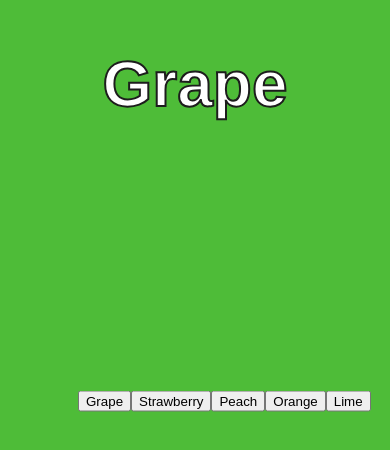
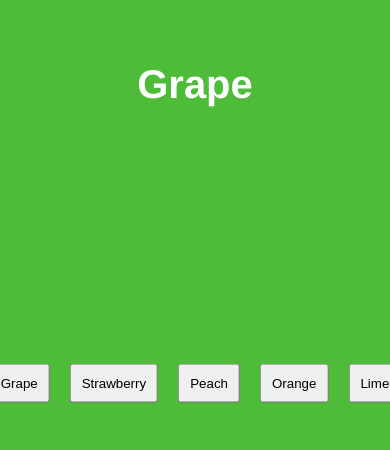
Before and after one commit to swc9803/soda, a Vue app: page / in a window 390 px wide. Shown: the part 338-788 px from the top of the page. Built offline with nearby package versions, Linux system fonts and the light colour scheme; no server answers.

Commit message:
반응형 수정

```diff
--- a/src/components/Interface.vue
+++ b/src/components/Interface.vue
@@ -14,9 +14,15 @@
   </div>
 </template>
 
-<script setup>
+<script setup lang="ts">
 import { ref, defineEmits } from "vue";
 import gsap from "gsap";
+
+
+interface Flavor {
+  name: string;
+  color: string;
+}
 
 const flavor = [
   { name: "Grape", color: "#4EBC38" },
@@ -70,8 +76,10 @@ const selectFlavor = (color, name) => {
     color: white;
     font-size: 4em;
     font-weight: 600;
-    -webkit-text-stroke: 2px rgb(29, 29, 29);
     z-index: 1;
+    @media (max-width: 720px) {
+      font-size: 2.5em;
+    }
   }
   .switch_wrapper {
     position: absolute;
@@ -80,7 +88,10 @@ const selectFlavor = (color, name) => {
     transform: translate3d(-50%, -50%, 0);
     display: flex;
     justify-content: space-between;
-    width: 60%;
+    gap: 20px;
+    button {
+      padding: 10px;
+    }
   }
 }
 </style>
```
